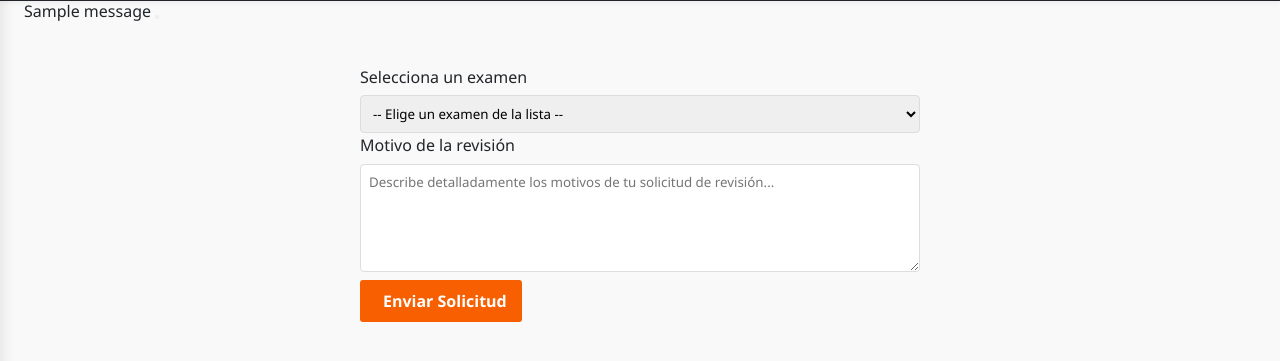
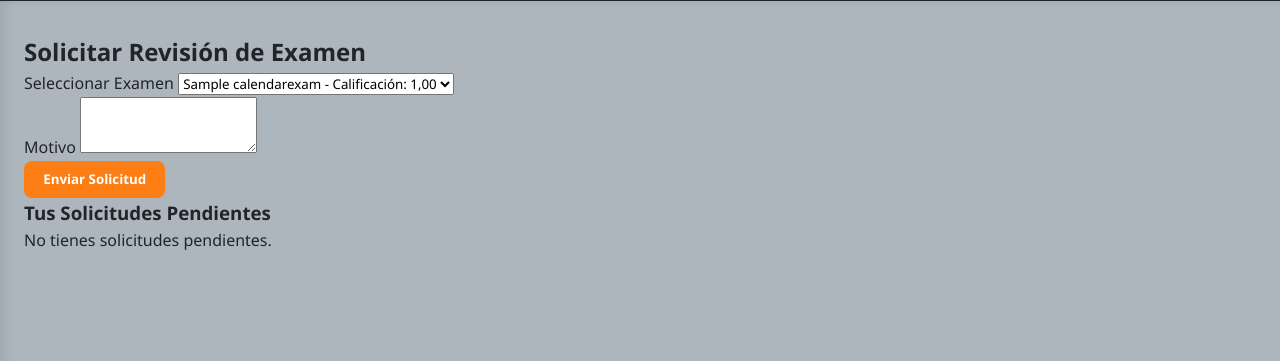
Before and after one commit to YuuNakata/ExamManagementSystem, a Django app: page /exams/request-review/ in a window 1280 px wide. Shown: the part 124-485 px from the top of the page. Run offline with Django 5.2, Linux system fonts and the light colour scheme; a user stored in the database is signed in; tables that the repository leaves empty hold one stand-in row (values such as "Sample post"); one stand-in notice (Sample message) is shown.

Commit message:
Al FIN!!!!!

```diff
--- a/exams/templates/exams/request_review.html
+++ b/exams/templates/exams/request_review.html
@@ -1,127 +1,43 @@
 {% extends 'base.html' %}
-{% load static %}
 
 {% block content %}
 <div class="container">
-    <div class="content-header mb-4">
-        <h1 class="text-center"><i class="fas fa-file-signature"></i> Solicitar Revisión de Examen</h1>
-    </div>
+    <h2>Solicitar Revisión de Examen</h2>
 
-    <!-- Mensajes de alerta unificados -->
-    {% if messages or review_form.errors %}
-    <div class="alert-messages mb-4">
-        {% for message in messages %}
-        <div class="alert alert-{{ message.tags }} alert-dismissible fade show">
-            {{ message }}
-            <button type="button" class="btn-close" data-bs-dismiss="alert"></button>
-        </div>
-        {% endfor %}
-
-        {% if review_form.errors %}
-        <div class="alert alert-danger alert-dismissible fade show">
-            <strong>Errores en el formulario:</strong>
-            <ul class="mb-0">
-                {% for error in review_form.errors.values %}
-                <li>{{ error }}</li>
-                {% endfor %}
-            </ul>
-            <button type="button" class="btn-close" data-bs-dismiss="alert"></button>
-        </div>
-        {% endif %}
-    </div>
-    {% endif %}
-
-    <!-- Formulario principal -->
-    <div class="card shadow">
-        <div class="card-body">
-            <form method="post" class="review-form">
+    <!-- Formulario -->
+    <form method="post">
         {% csrf_token %}
-
-                <div class="mb-4">
-                    <label for="exam_request" class="form-label fw-bold">
-                        <i class="fas fa-file-circle-question me-2"></i>Selecciona un examen
-                    </label>
-                    <select name="exam_request" id="exam_request" class="form-select form-select-lg" required>
-                        <option value="" disabled selected>-- Elige un examen de la lista --</option>
+        <div class="mb-3">
+            <label class="form-label">Seleccionar Examen</label>
+            <select name="exam_request" class="form-select" required>
                 {% for exam in graded_exams %}
-                            <option value="{{ exam.id }}"
-                                {% if request.POST.exam_request == exam.id|stringformat:"s" %}selected{% endif %}>
+                    <option value="{{ exam.id }}">
                         {{ exam.calendar_exam.subject }} - Calificación: {{ exam.grade }}
                     </option>
-                        {% empty %}
-                            <option value="" disabled>No tienes exámenes disponibles para revisión</option>
                 {% endfor %}
             </select>
         </div>
 
-                <div class="mb-4">
-                    <label for="reason" class="form-label fw-bold">
-                        <i class="fas fa-comment-dots me-2"></i>Motivo de la revisión
-                    </label>
-                    <textarea
-                        name="reason"
-                        id="reason"
-                        class="form-control form-control-lg"
-                        rows="5"
-                        placeholder="Describe detalladamente los motivos de tu solicitud de revisión..."
-                        required
-                    >{{ request.POST.reason }}</textarea>
+        <div class="mb-3">
+            <label class="form-label">Motivo</label>
+            <textarea name="reason" class="form-control" rows="3" required></textarea>
         </div>
 
-                <div class="d-grid">
-                    <button type="submit" class="btn btn-primary btn-lg">
-                        <i class="fas fa-paper-plane me-2"></i>Enviar Solicitud
-                    </button>
-                </div>
+        <button type="submit" class="btn btn-primary">Enviar Solicitud</button>
     </form>
-        </div>
-    </div>
 
-    <!-- Solicitudes pendientes -->
-    {% if pending_reviews %}
-    <div class="mt-5">
-        <h3 class="mb-4"><i class="fas fa-hourglass-half me-2"></i>Solicitudes Pendientes</h3>
+    <!-- Solicitudes Pendientes -->
+    <h3 class="mt-5">Tus Solicitudes Pendientes</h3>
     <div class="list-group">
         {% for review in pending_reviews %}
-            <div class="list-group-item list-group-item-action">
-                <div class="d-flex w-100 justify-content-between">
-                    <h5 class="mb-1">{{ review.exam_request.calendar_exam.subject }}</h5>
-                    <small>{{ review.created_at|date:"d/m/Y H:i" }}</small>
-                </div>
-                <p class="mb-1 mt-2">{{ review.reason }}</p>
-                <div class="mt-2">
-                    <span class="badge bg-warning text-dark">
-                        <i class="fas fa-clock me-1"></i>Pendiente de revisión
-                    </span>
-                </div>
+            <div class="list-group-item">
+                <h5>{{ review.exam_request.calendar_exam.subject }}</h5>
+                <p>{{ review.reason }}</p>
+                <small class="text-muted">Enviado el: {{ review.created_at|date:"d/m/Y H:i" }}</small>
             </div>
         {% empty %}
-            <div class="alert alert-info mb-0">
-                <i class="fas fa-info-circle me-2"></i>No tienes solicitudes pendientes
-            </div>
+            <div class="alert alert-info">No tienes solicitudes pendientes.</div>
         {% endfor %}
     </div>
 </div>
-    {% endif %}
-</div>
 {% endblock %}
-
-{% block extra_css %}
-<link rel="stylesheet" href="{% static 'css/exams.css' %}">
-{% endblock %}
-
-{% block extra_js %}
-<script>
-document.addEventListener('DOMContentLoaded', function() {
-    // Deshabilitar doble envío
-    const forms = document.querySelectorAll('.review-form');
-    forms.forEach(form => {
-        form.addEventListener('submit', function(e) {
-            const btn = this.querySelector('button[type="submit"]');
-            btn.disabled = true;
-            btn.innerHTML = '<i class="fas fa-spinner fa-spin me-2"></i>Enviando...';
-        });
-    });
-});
-</script>
-{% endblock %}
--- a/exams/urls.py
+++ b/exams/urls.py
@@ -2,6 +2,7 @@
 
 from django.urls import path
 from . import views
+from .views import request_review, verify_requests_fbv
 
 app_name = "exams"
 
@@ -20,7 +21,6 @@
     path("approve-review/<int:pk>/", views.approve_review, name="approve_review"),
     path("reject-review/<int:pk>/", views.reject_review, name="reject_review"),
     path("manage-grades/", views.manage_grades_list_fbv, name="manage_grades"),
-    path("manage-review-requests/", views.manage_review_requests, name="manage_review_requests"),
     path("grade-exam/<int:pk>/", views.grade_exam_request_fbv, name="grade_exam_request"),# URL for Students to View Their Grades
     path("my-grades/", views.list_my_grades_fbv, name="my_grades"),# URLs for Review Requests
     path("request-review/", views.request_review, name="request_review"),
--- a/exams/views.py
+++ b/exams/views.py
@@ -1,5 +1,6 @@
 # --- START OF FILE views.py ---
 
+from django.forms import ValidationError
 from django.shortcuts import render, redirect, get_object_or_404
 from django.contrib import messages
 from django.contrib.auth.decorators import (
@@ -16,6 +17,9 @@
 from .forms import CalendarExamForm, GradeForm, ReviewRequestForm
 from .models import CalendarExam, ExamRequest, ReviewRequest
 from exam_management.models import Notification
+from django.db import IntegrityError
+
+
 
 # Helper function to check if user is a student
 def is_student(user):
@@ -307,20 +311,18 @@
 
 
 # Was: class VerifyRequestsView(LoginRequiredMixin, ProfessorRequiredMixin, ListView):
+# exams/views.py
 @login_required
 @user_passes_test(is_teacher, login_url="/login/")
 def verify_requests_fbv(request):
-    """Muestra ambas solicitudes: exámenes pendientes y revisiones, separadas por pestañas"""
-    # Obtener solicitudes de exámenes pendientes
+    # Obtener TODAS las solicitudes pendientes sin filtrar por asignatura
     exam_requests = ExamRequest.objects.filter(
         status="Pending"
-    ).select_related('student', 'calendar_exam').order_by('calendar_exam__date')
+    ).select_related('student', 'calendar_exam')
 
-    # Obtener solicitudes de revisión pendientes (filtrar por asignaturas del profesor)
     review_requests = ReviewRequest.objects.filter(
-        status="Pending",
-        exam_request__calendar_exam__subject__in=["RSI", "IA", "IO"]  # Ajustar según asignaturas del profesor
-    ).select_related('exam_request__student', 'exam_request__calendar_exam').order_by('-created_at')
+        status="Pending"
+    ).select_related('exam_request__student', 'exam_request__calendar_exam')
 
     context = {
         'exam_requests': exam_requests,
@@ -502,6 +504,7 @@
     return redirect("exams:verify_requests")
 
 # BLOQUE DE REVISION ---------------JAVIER
+# exams/views.py
 @login_required
 @user_passes_test(is_student, login_url="/login/")
 @require_POST
@@ -509,15 +512,7 @@
     exam_request_id = request.POST.get("exam_request")
     reason = request.POST.get("reason", "").strip()
 
-    # Debug: Mostrar datos reales recibidos
-    print(f"\n--- DATOS POST REALES ---\n{request.POST}\n")
-
-    if not exam_request_id or not reason:
-        messages.error(request, "Todos los campos son obligatorios")
-        return redirect("exams:request_review")
-
     try:
-        # Convertir a entero explícitamente
         exam_request = ExamRequest.objects.get(
             pk=int(exam_request_id),
             student=request.user,
@@ -525,71 +520,74 @@
             grade__isnull=False
         )
 
-        # Crear sin validación manual
-        ReviewRequest.objects.create(
-            exam_request=exam_request,
-            reason=reason,
-            status="Pending"
-        )
+        # Eliminar verificación de profesor para la asignatura
+        review = ReviewRequest(exam_request=exam_request, reason=reason)
+        review.full_clean()
+        review.save()
 
-        messages.success(request, "¡Solicitud creada correctamente!")
-        return redirect("exams:request_review")  # Redirección GET después de POST
+        messages.success(request, "Solicitud de revisión creada.")
+        return redirect("exams:request_review")
 
-    except (ValueError, ExamRequest.DoesNotExist):
-        messages.error(request, "Examen no válido o no disponible")
-    except IntegrityError:
-        messages.error(request, "Ya tienes una revisión pendiente para este examen")
-    except Exception as e:
-        messages.error(request, f"Error interno: {str(e)}")
+    except (ValidationError, ExamRequest.DoesNotExist, IntegrityError) as e:
+        messages.error(request, f"Error: {str(e)}")
+        return redirect("exams:request_review")
 
-    # Conservar datos del formulario en caso de error
-    return render(request, "exams/request_review.html", {
-        "graded_exams": ExamRequest.objects.filter(
-            student=request.user,
-            status="Approved",
-            grade__isnull=False
-        ),
-        "pending_reviews": ReviewRequest.objects.filter(
-            exam_request__student=request.user,
-            status="Pending"
-        )
-    })
+# exams/views.py
+@login_required
+@user_passes_test(is_student)
+def request_review(request):
+    # Obtener exámenes calificados sin revisiones pendientes
+    graded_exams = ExamRequest.objects.filter(
+        student=request.user,
+        status='Approved',
+        grade__isnull=False
+    ).exclude(reviews__status='Pending')
 
+    # Solicitudes pendientes del estudiante
+    pending_reviews = ReviewRequest.objects.filter(
+        exam_request__student=request.user,
+        status='Pending'
+    )
+
+    if request.method == 'POST':
+        exam_request_id = request.POST.get('exam_request')
+        reason = request.POST.get('reason', '')
+
+        try:
+            exam_request = ExamRequest.objects.get(
+                pk=exam_request_id,
+                student=request.user
+            )
+
+            # Crear solicitud de revisión
+            ReviewRequest.objects.create(
+                exam_request=exam_request,
+                reason=reason
+            )
+            messages.success(request, "¡Solicitud de revisión creada exitosamente!")
+            return redirect('exams:request_review')
+
+        except Exception as e:
+            messages.error(request, f"Error: {str(e)}")
+
+    context = {
+        'graded_exams': graded_exams,
+        'pending_reviews': pending_reviews
+    }
+    return render(request, 'exams/request_review.html', context)
 
 @login_required
-@user_passes_test(is_student, login_url="/login/")
-def request_review(request):
-    graded_exams = ExamRequest.objects.filter(
-        student=request.user, status="Approved", grade__isnull=False
-    ).exclude(review_requests__status="Pending")
-
-    pending_reviews = ReviewRequest.objects.filter(
-        exam_request__student=request.user, status="Pending"
-    ).select_related("exam_request")
+@user_passes_test(is_teacher)
+def verify_requests_fbv(request):
+    # Obtener todas las solicitudes pendientes
+    exam_requests = ExamRequest.objects.filter(status='Pending')
+    review_requests = ReviewRequest.objects.filter(status='Pending')
 
     context = {
-        "graded_exams": graded_exams,
-        "pending_reviews": pending_reviews,
-        "review_form": ReviewRequestForm(),
+        'exam_requests': exam_requests,
+        'review_requests': review_requests
     }
-    return render(request, "exams/request_review.html", context)
-@login_required
-@user_passes_test(is_teacher, login_url="/login/")
-def manage_review_requests(request):
-    # Obtener todas las solicitudes pendientes, sin filtrar por asignatura
-    review_requests = ReviewRequest.objects.filter(
-        status="Pending"
-    ).select_related(
-        'exam_request__student',
-        'exam_request__calendar_exam'
-    ).order_by('-created_at')
-
-    context = {
-        'review_requests': review_requests,
-        'page_title': 'Solicitudes de Revisión Pendientes'
-    }
-    return render(request, 'exams/manage_review_requests.html', context)
-
+    return render(request, 'exams/verify_requests.html', context)
 
 @login_required
 @user_passes_test(is_teacher, login_url="/login/")
```
Also changed, not shown: exams/models.py (+15 -41 lines). Lines whose indentation alone changed are shown as unchanged.
